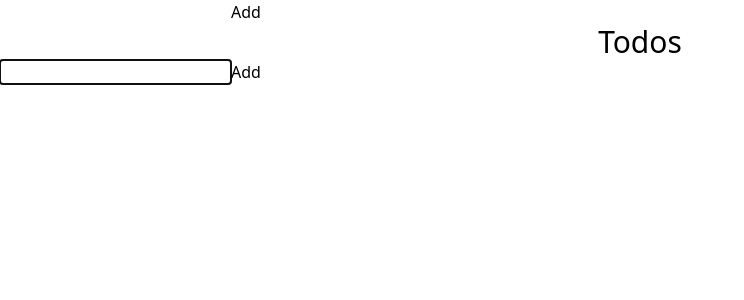
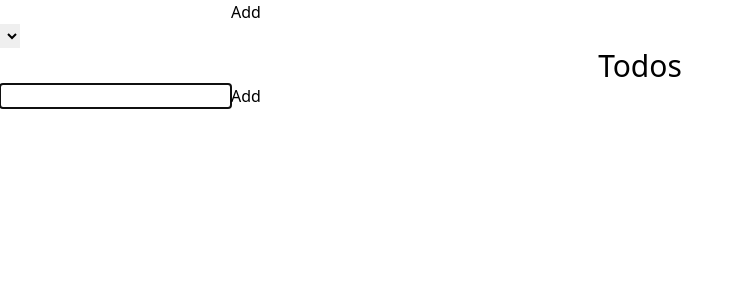
Before and after one commit to landunexplored/todo-list-redux, a React (Vite) app: page / in a window 1280 px wide. Shown: the top 300 px of the page, without its empty margins (0-744 px from the left). Built offline with nearby package versions, Linux system fonts and the light colour scheme.

Commit message:
replace list with dropdown

```diff
--- a/src/components/Category.jsx
+++ b/src/components/Category.jsx
@@ -38,13 +38,11 @@ function Categories({ categories, addCategory }) {
         />
         <button type="submit">Add</button>
       </form>
-      <ul>
+      <select>
         {categories.map((category) => (
-          <li key={category.categoryId}>
-            <span>{category.categoryName}</span>{" "}
-          </li>
+          <option key={category.categoryId}>{category.categoryName}</option>
         ))}
-      </ul>
+      </select>
     </div>
   );
 }
```
